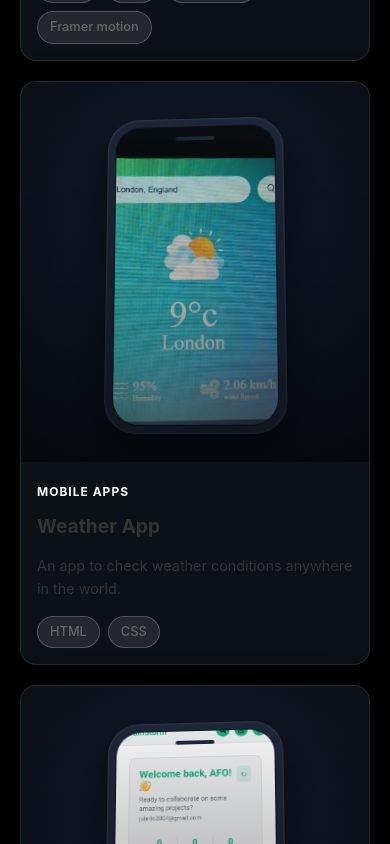
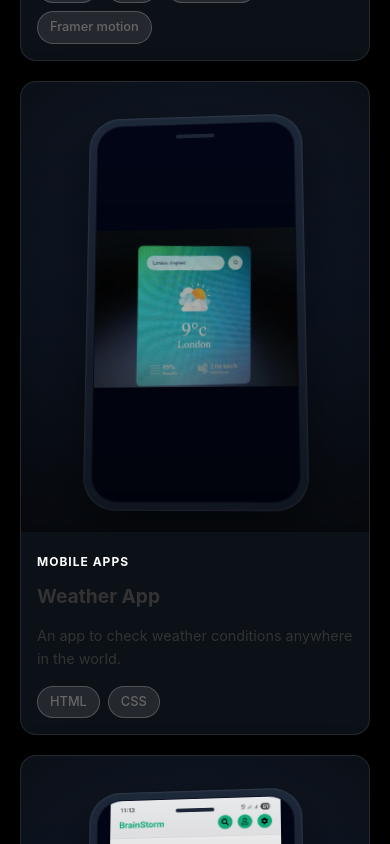
Before and after one commit to jay-bee270/my-portfolio, a React (Vite) app: page / in a window 390 px wide. Shown: the part 4460-5304 px from the top of the page. Built offline with nearby package versions, Linux system fonts and the light colour scheme; no server answers; the database is empty.

Commit message:
Edited the phone frames

```diff
--- a/src/components/Projects/Projects.css
+++ b/src/components/Projects/Projects.css
@@ -177,7 +177,7 @@ h2.section-title::after {
 
 /* Added mobile device frame styling for world-class app presentation */
 .mobile-project .project-image {
-  height: 380px; /* Taller height for mobile display */
+  height: 450px; /* Taller height for mobile display */
   display: flex;
   justify-content: center;
   align-items: center;
@@ -195,8 +195,8 @@ h2.section-title::after {
 }
 
 .mobile-frame {
-  width: 180px;
-  height: 320px;
+  width: 220px;
+  height: 400px;
   background: #1e293b;
   border-radius: 32px;
   padding: 8px;
@@ -242,8 +242,9 @@ h2.section-title::after {
 .phone-screen img {
   width: 100%;
   height: 100%;
-  object-fit: cover;
+  object-fit: contain; /* Changed back to cover to fill the phone screen */
   transform: none !important; /* Disable standard scale on mobile screen */
+  object-position: center; /* Center the image within the phone screen */
 }
 
 .image-overlay {
@@ -273,7 +274,7 @@ h2.section-title::after {
   opacity: 0;
   transition: opacity var(--transition-medium);
   backdrop-filter: blur(5px);
-  z-index: 10;  /* Add this line */
+  z-index: 10;
 }
 
 .project-card:hover .project-links {
```
